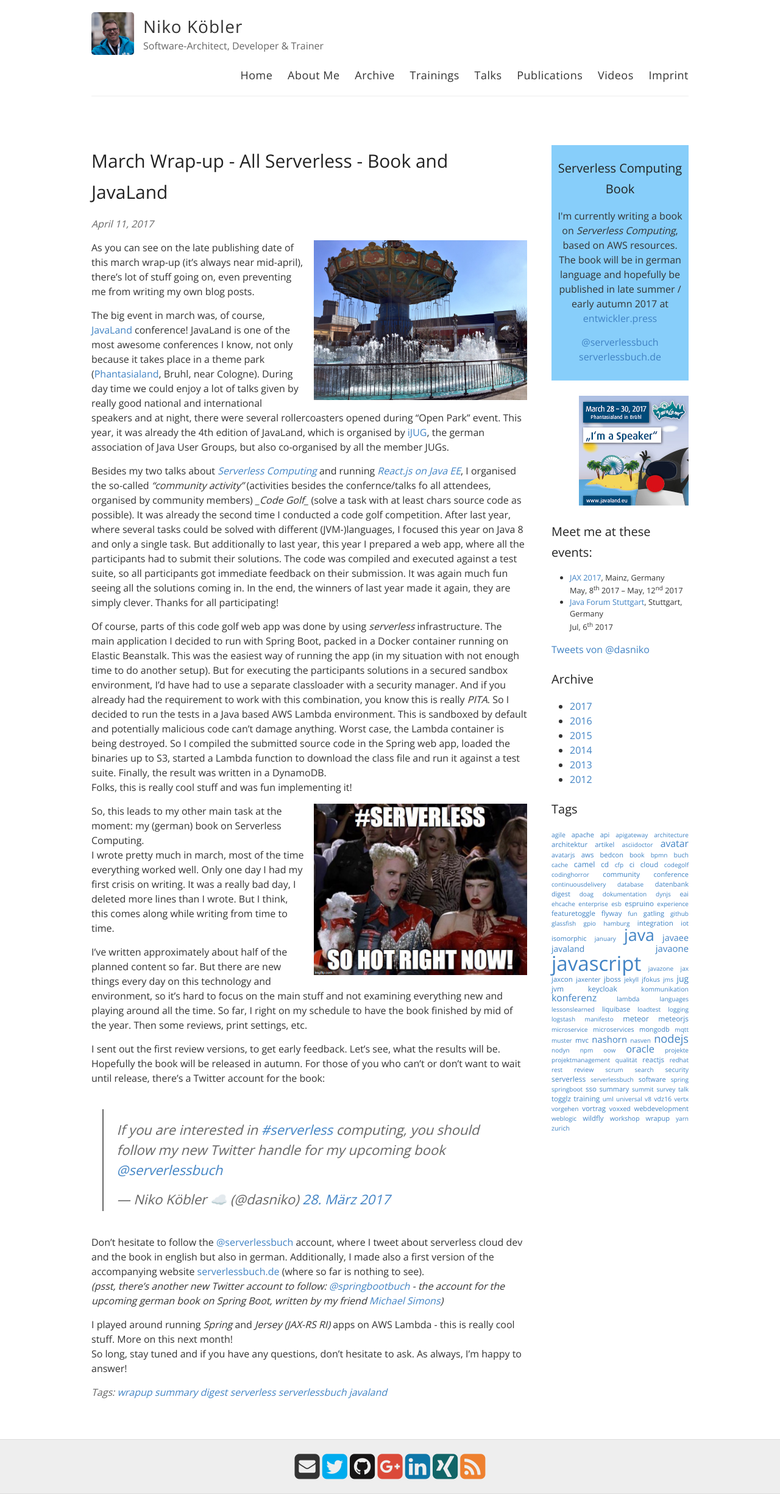
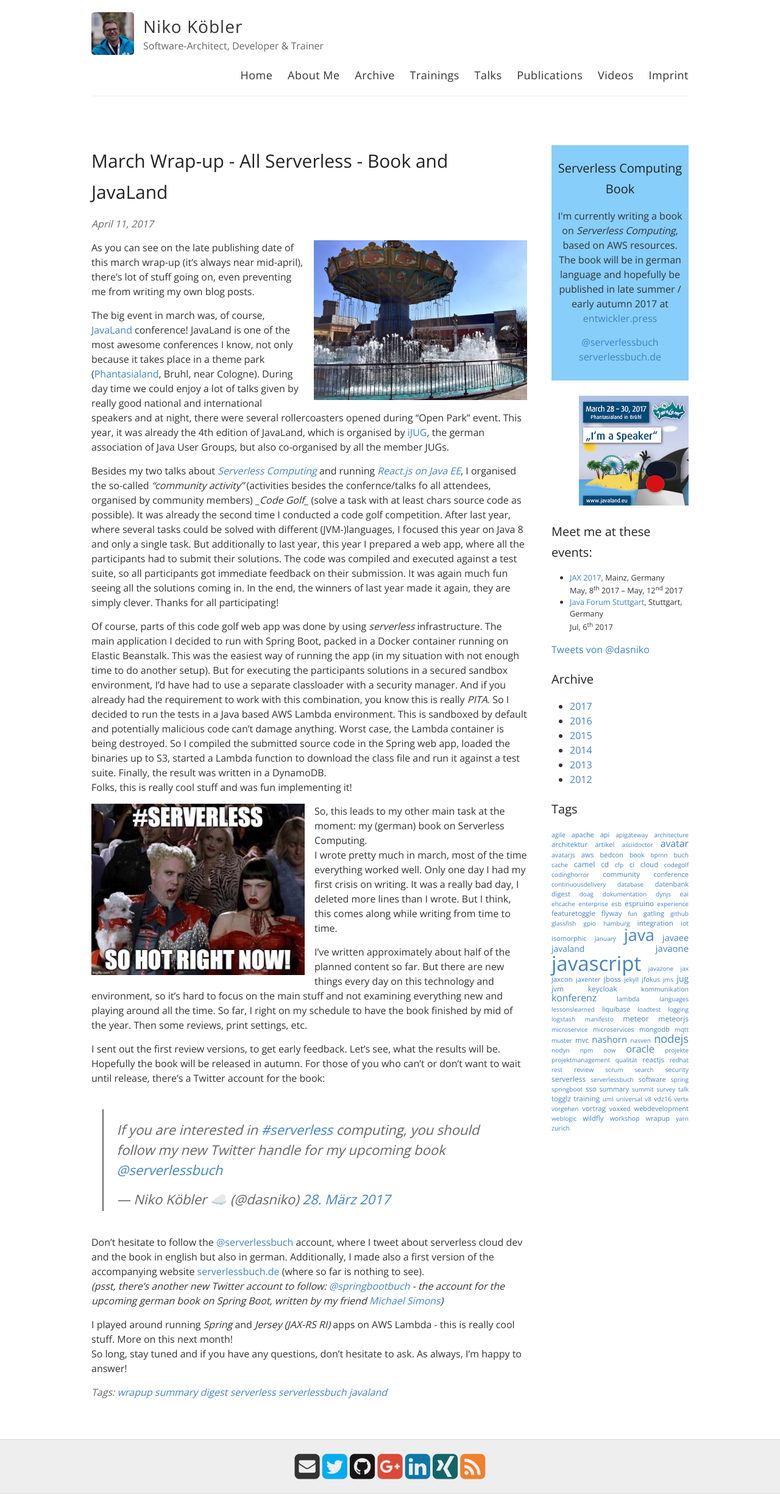
Before and after one commit to dasniko/dasniko.github.io, a Jekyll site: the page built from _posts/2017-04-11-march-wrapup-serverless-book-javaland.md, in a window 1280 px wide. Shown: the whole page at 61% size. Built offline with Jekyll 4.4.1, drawn with Linux system fonts in a browser that asks for light colours; nearby versions of some CDN libraries; comment, search, counter and statistics services are not loaded.

Commit message:
Update 2017-04-11-march-wrapup-serverless-book-javaland.md

```diff
--- a/_posts/2017-04-11-march-wrapup-serverless-book-javaland.md
+++ b/_posts/2017-04-11-march-wrapup-serverless-book-javaland.md
@@ -39,7 +39,7 @@
 Finally, the result was written in a DynamoDB.
 Folks, this is really cool stuff and was fun implementing it!
 
-<img src="/images/serverless_sohot.jpg" class="postimg">
+<img src="/images/serverless_sohot.jpg" class="postimg left">
 So, this leads to my other main task at the moment: my (german) book on **Serverless Computing**.
 I wrote pretty much in march, most of the time everything worked well.
 Only one day I had my first crisis on writing. It was a really bad day, I deleted more lines than I wrote.
```
